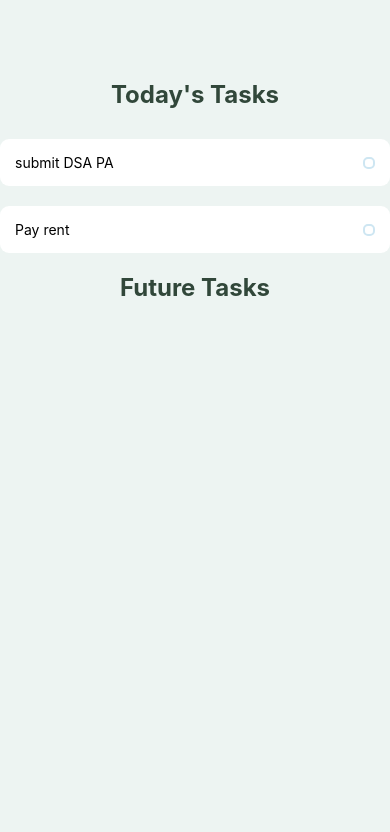
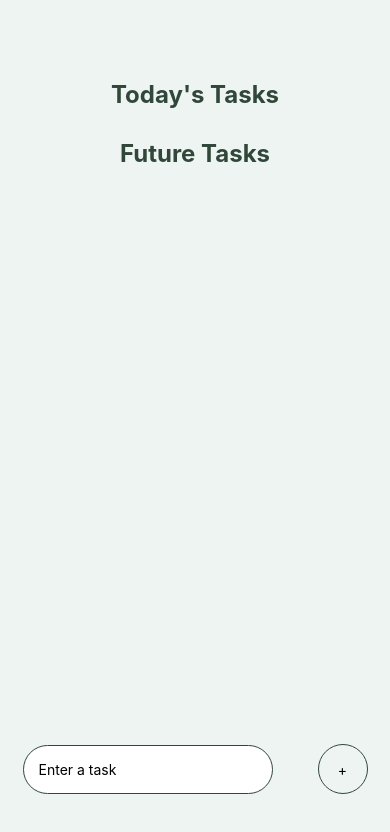
Before and after one commit to ayaankamal26/taskManager, a React Native app: screen / in a window 390 px wide. Shown: the top 832 px of the page. Built offline with nearby package versions, Linux system fonts and the light colour scheme.

Commit message:
Implemented task adding functionality for today

```diff
--- a/App.js
+++ b/App.js
@@ -1,22 +1,42 @@
 import { StatusBar } from 'expo-status-bar';
-import { StyleSheet, Text, View } from 'react-native';
+import { KeyboardAvoidingView, Platform, Keyboard, StyleSheet, Text, View, TextInput, TouchableOpacity } from 'react-native';
 import Task from './components/Task';
+import React, {useState} from 'react';
 
 export default function App() {
+  const [task, setTask] = useState();
+  const [taskArray, setTaskArray] = useState([]);
+  const addtask = () => {
+    Keyboard.dismiss();
+    setTaskArray([...taskArray, task]);
+    setTask(null);
+  }
   return (
+
     <View style={styles.container}>
       <View style = {styles.taskwrap}>
         <Text style = {styles.titles}>Today's Tasks</Text>
         <View style = {styles.tasks}>
           {/*Put today's tasks here*/}
-          <Task name={'submit DSA PA'}/>
-          <Task name = {'Pay rent'}/>
+          {
+            taskArray.map((item, index) => {
+              return <Task key = {index} name ={item}/>
+            })
+          }
         </View>
         <Text style = {styles.titles}>Future Tasks</Text>
         <View style = {styles.tasks}>
           {/*Put future tasks here include dates?*/}
         </View>
       </View>
+      <KeyboardAvoidingView behavior={Platform.OS ==="ios" ? "padding" : "height"} style = {styles.keyboardWrapper}>
+        <TextInput style = {styles.input} placeholder = {"Enter a task"} value = {task} onChangeText={text => setTask(text)}/>
+        <TouchableOpacity onPress={() => addtask()}>
+          <View style = {styles.addButton}>
+            <Text style = {styles.plus}>+</Text>
+          </View>
+        </TouchableOpacity>
+      </KeyboardAvoidingView>
     </View>
   );
 }
@@ -37,6 +57,33 @@ const styles = StyleSheet.create({
   },
   tasks: {
       marginTop:30,
+  },
+  keyboardWrapper: {
+    position:'absolute',
+    bottom:50,
+    width:'100%',
+    flexDirection:'row',
+    justifyContent:'space-around',
+    alignItems: 'center',
+  },
+  input:{
+    paddingVertical:15,
+    paddingHorizontal: 15,
+    width:250,
+    backgroundColor:'#FFFFFF',
+    borderRadius:60,
+    borderColor:'#31473A',
+    borderWidth:1,
+  },
+  addButton:{
+    width:50,
+    height:50,
+    backgroundColor:"FFFFFF",
+    borderRadius:60,
+    justifyContent:"center",
+    alignItems:"center",
+    borderColor:'#31473A',
+    borderWidth:1,
   }
 
 });
```
